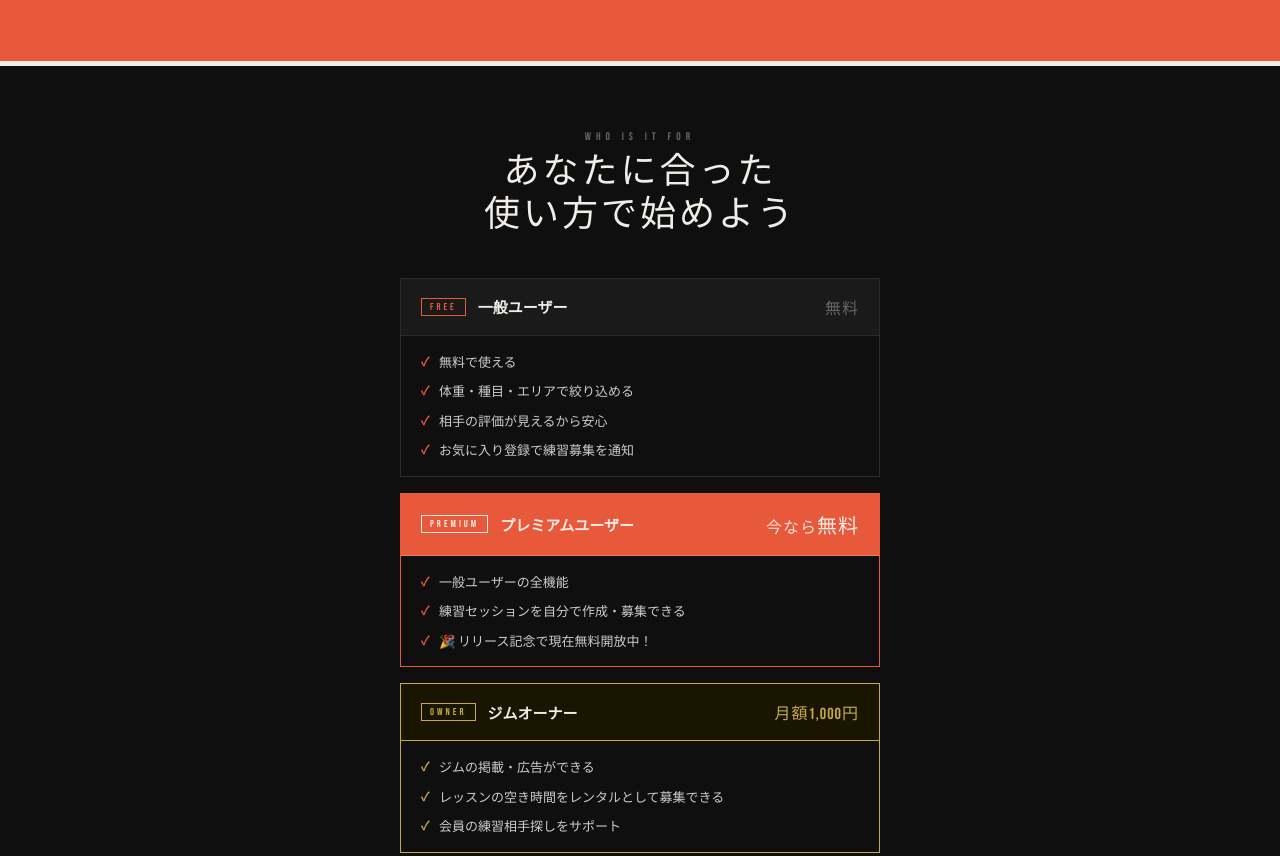
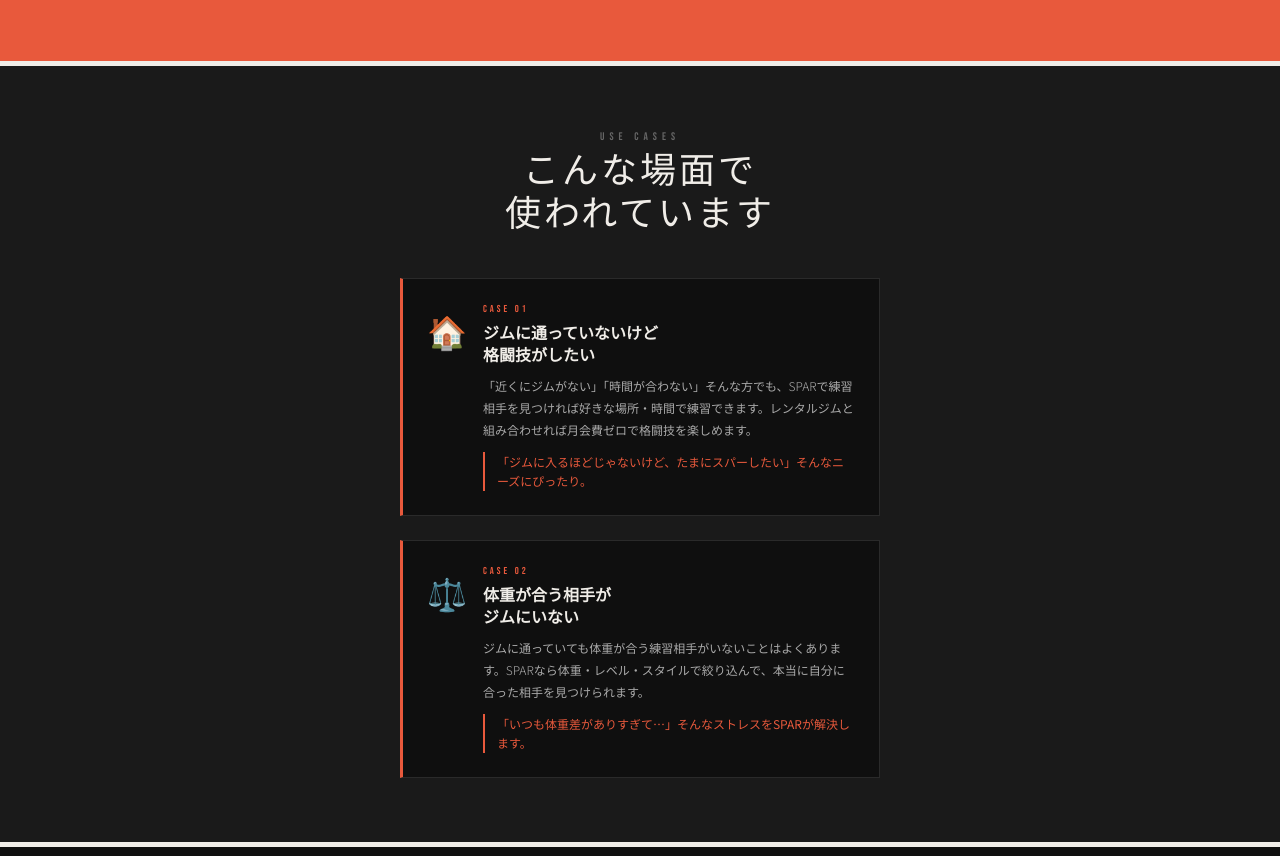
Before and after one commit to Ichipapa/spar-lp, a plain HTML site: page index.html in a window 1280 px wide. Shown: the part 1288-2144 px from the top of the page. Drawn offline with Linux system fonts and the light colour scheme.

Commit message:
Update index.html

```diff
--- a/index.html
+++ b/index.html
@@ -210,6 +210,90 @@
     font-weight: 300;
     color: rgba(255,255,255,0.65);
     line-height: 1.7;
+  }
+
+  /* ===== USE CASES ===== */
+  .use-cases {
+    position: relative;
+    z-index: 1;
+    background: var(--gray);
+    padding: 64px 24px;
+  }
+
+  .use-cases-label {
+    font-family: 'Bebas Neue', sans-serif;
+    font-size: 11px;
+    letter-spacing: 5px;
+    color: var(--muted);
+    text-align: center;
+    margin-bottom: 8px;
+  }
+
+  .use-cases-title {
+    font-family: 'Bebas Neue', sans-serif;
+    font-size: 36px;
+    letter-spacing: 3px;
+    text-align: center;
+    margin-bottom: 40px;
+    line-height: 1.2;
+  }
+
+  .case-list {
+    max-width: 480px;
+    margin: 0 auto;
+    display: flex;
+    flex-direction: column;
+    gap: 24px;
+  }
+
+  .case-item {
+    display: flex;
+    gap: 16px;
+    align-items: flex-start;
+    background: var(--black);
+    border: 1px solid #2a2a2a;
+    border-left: 3px solid var(--orange);
+    padding: 24px;
+  }
+
+  .case-icon {
+    font-size: 32px;
+    flex-shrink: 0;
+    margin-top: 4px;
+  }
+
+  .case-body { flex: 1; }
+
+  .case-tag {
+    font-family: 'Bebas Neue', sans-serif;
+    font-size: 10px;
+    letter-spacing: 3px;
+    color: var(--orange);
+    margin-bottom: 6px;
+  }
+
+  .case-title {
+    font-weight: 900;
+    font-size: 16px;
+    margin-bottom: 10px;
+    line-height: 1.4;
+  }
+
+  .case-desc {
+    font-size: 12px;
+    font-weight: 300;
+    color: #aaa;
+    line-height: 1.8;
+    margin-bottom: 12px;
+  }
+
+  .case-quote {
+    font-size: 12px;
+    font-weight: 400;
+    color: var(--orange);
+    line-height: 1.6;
+    padding-left: 12px;
+    border-left: 2px solid var(--orange);
   }
 
   /* ===== USER TYPES ===== */
@@ -576,6 +660,39 @@
   </div>
 </section>
 
+<!-- USE CASES -->
+<div class="section-divider"></div>
+<section class="use-cases">
+  <div class="use-cases-label">USE CASES</div>
+  <div class="use-cases-title">こんな場面で<br>使われています</div>
+
+  <div class="case-list">
+
+    <!-- CASE 1 -->
+    <div class="case-item">
+      <div class="case-icon">🏠</div>
+      <div class="case-body">
+        <div class="case-tag">CASE 01</div>
+        <div class="case-title">ジムに通っていないけど<br>格闘技がしたい</div>
+        <div class="case-desc">「近くにジムがない」「時間が合わない」そんな方でも、SPARで練習相手を見つければ好きな場所・時間で練習できます。レンタルジムと組み合わせれば月会費ゼロで格闘技を楽しめます。</div>
+        <div class="case-quote">「ジムに入るほどじゃないけど、たまにスパーしたい」そんなニーズにぴったり。</div>
+      </div>
+    </div>
+
+    <!-- CASE 2 -->
+    <div class="case-item">
+      <div class="case-icon">⚖️</div>
+      <div class="case-body">
+        <div class="case-tag">CASE 02</div>
+        <div class="case-title">体重が合う相手が<br>ジムにいない</div>
+        <div class="case-desc">ジムに通っていても体重が合う練習相手がいないことはよくあります。SPARなら体重・レベル・スタイルで絞り込んで、本当に自分に合った相手を見つけられます。</div>
+        <div class="case-quote">「いつも体重差がありすぎて…」そんなストレスをSPARが解決します。</div>
+      </div>
+    </div>
+
+  </div>
+</section>
+
 <!-- USER TYPES -->
 <div class="section-divider"></div>
 <section class="user-types">
@@ -623,6 +740,7 @@
         <li>ジムの掲載・広告ができる</li>
         <li>レッスンの空き時間をレンタルとして募集できる</li>
         <li>会員の練習相手探しをサポート</li>
+        <li>会場ごとの分析機能（総開催数・累計参加者数・平均参加人数・リピーター数・人気ジャンルを確認可能）</li>
       </ul>
     </div>
 
```
